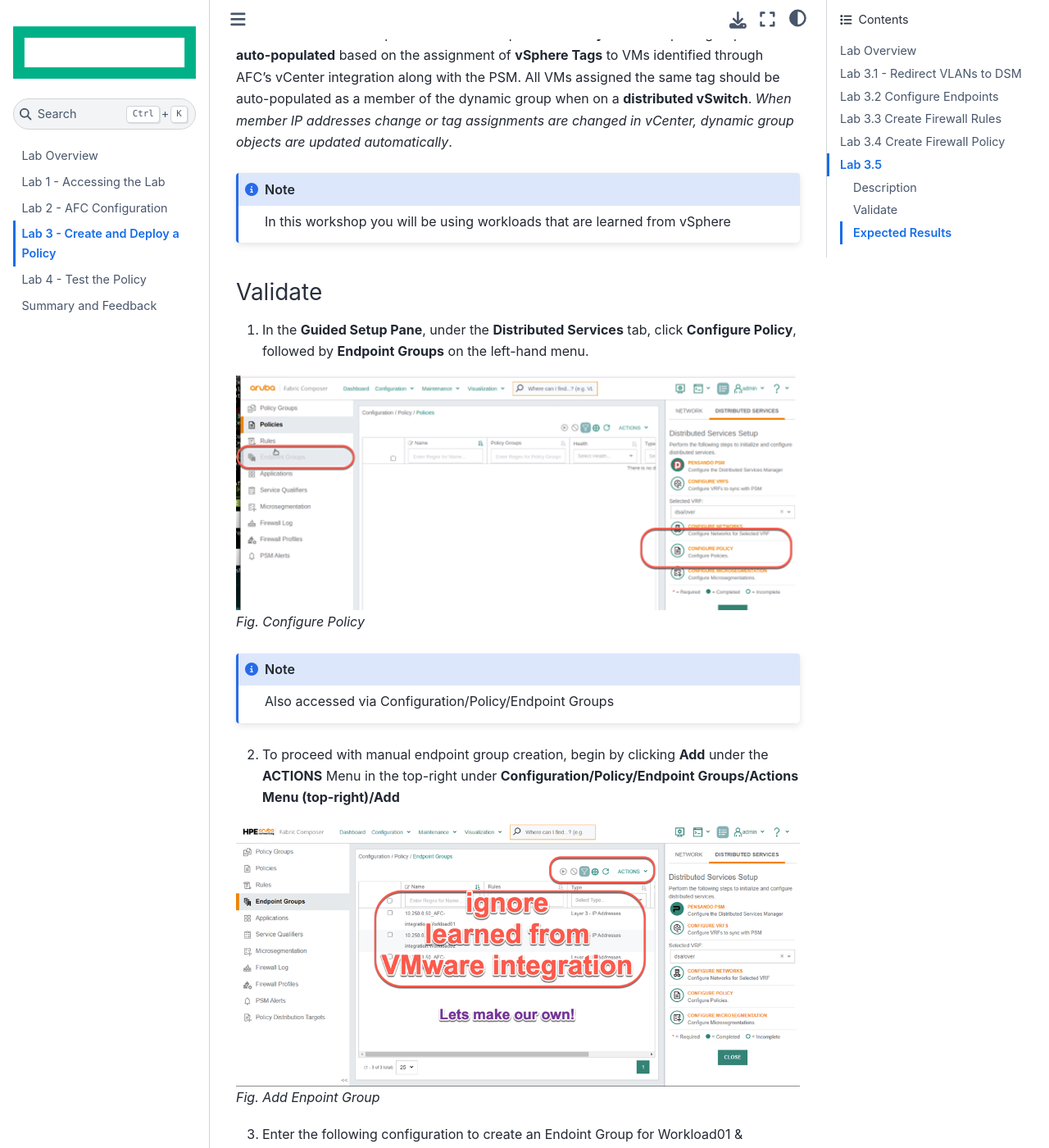
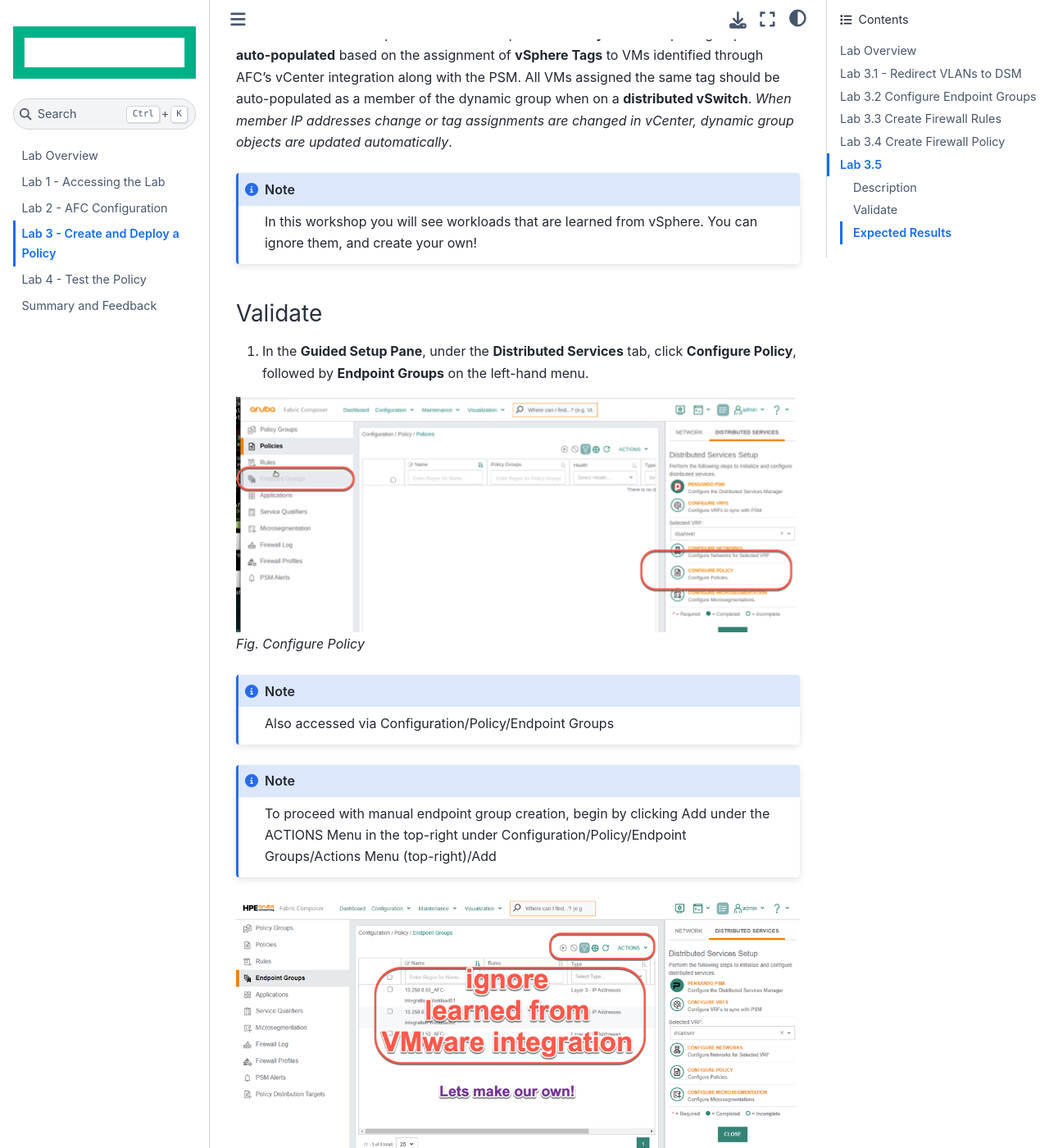
Before and after one commit to xod442/aruba-te-labguide-te4202, a Jupyter Book: the page built from docs/lab3.md, in a window 1280 px wide and 1400 px high, scrolled down 4001 px. Shown: the whole window at 82% size. Built offline with Jupyter Book 1.0.4 settings and Sphinx 7.4.7 and the Sphinx Book theme 1.1.4, drawn with Linux system fonts in a browser that asks for light colours; some of the changed text lies outside the part shown.

Commit message:
see file for any changes

````diff
--- a/docs/lab3.md
+++ b/docs/lab3.md
@@ -79,13 +79,13 @@
 - ``show vlan``
 - VLANs 10 & 20 should be listed
 
-## Lab 3.2 Configure Endpoints
+## Lab 3.2 Configure Endpoint Groups
 
-### Description
+### Overview
 Endpoint group objects represent source and destination IP addresses referenced in firewall rules that can represent one or multiple devices. **Dynamic** endpoint groups can be **auto-populated** based on the assignment of **vSphere Tags** to VMs identified through AFC’s vCenter integration along with the PSM. All VMs assigned the same tag should be auto-populated as a member of the dynamic group when on a **distributed vSwitch**.  _When member IP addresses change or tag assignments are changed in vCenter, dynamic group objects are updated automatically_.
 
 ```{note}
-In this workshop you will be using workloads that are learned from vSphere
+In this workshop you will see workloads that are learned from vSphere. You can ignore them, and create your own!
 ```
 
 ### Validate
@@ -98,7 +98,9 @@
 Also accessed via Configuration/Policy/Endpoint Groups
 ```
 
-2. To proceed with manual endpoint group creation, begin by clicking **Add** under the **ACTIONS** Menu in the top-right under **Configuration/Policy/Endpoint Groups/Actions Menu (top-right)/Add**
+```{note}
+To proceed with manual endpoint group creation, begin by clicking Add under the ACTIONS Menu in the top-right under Configuration/Policy/Endpoint Groups/Actions Menu (top-right)/Add
+```
 
 ![Add Enpoint Group](images/lab3-add-endpoint-group.png)
 _Fig. Add Enpoint Group_
@@ -189,7 +189,7 @@
 ### Description
 The goals of the rules that will be used to enforce the policy for this workshop, seek to achieve three things in this scenario:
 
-- Allow workload01 and workload02 to SSH into workload03
+- Allow **workload01** and **workload02** to SSH into **workload03**
 - Block everything else between these two workloads
 - Allow everything else
 
````
Also changed, not shown: other parts of docs/lab3.md (+2 -4 lines), docs/home.md (+1 -1 lines), docs/lab1.md (+1 -1 lines), docs/lab2.md (+21 -10 lines), docs/images/image-1.png (renamed from docs/image-1.png), docs/images/image.png (renamed from docs/image.png).
